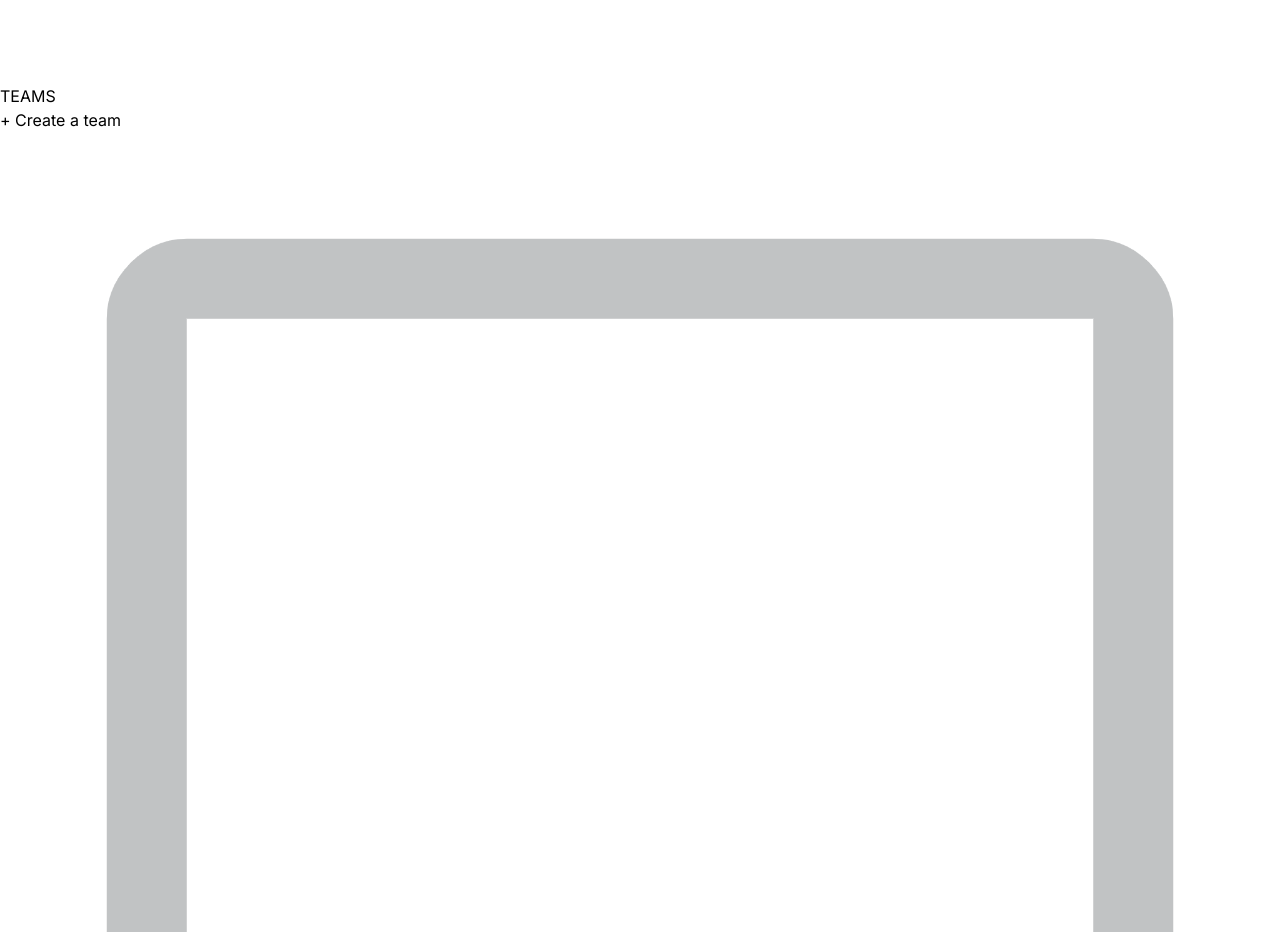
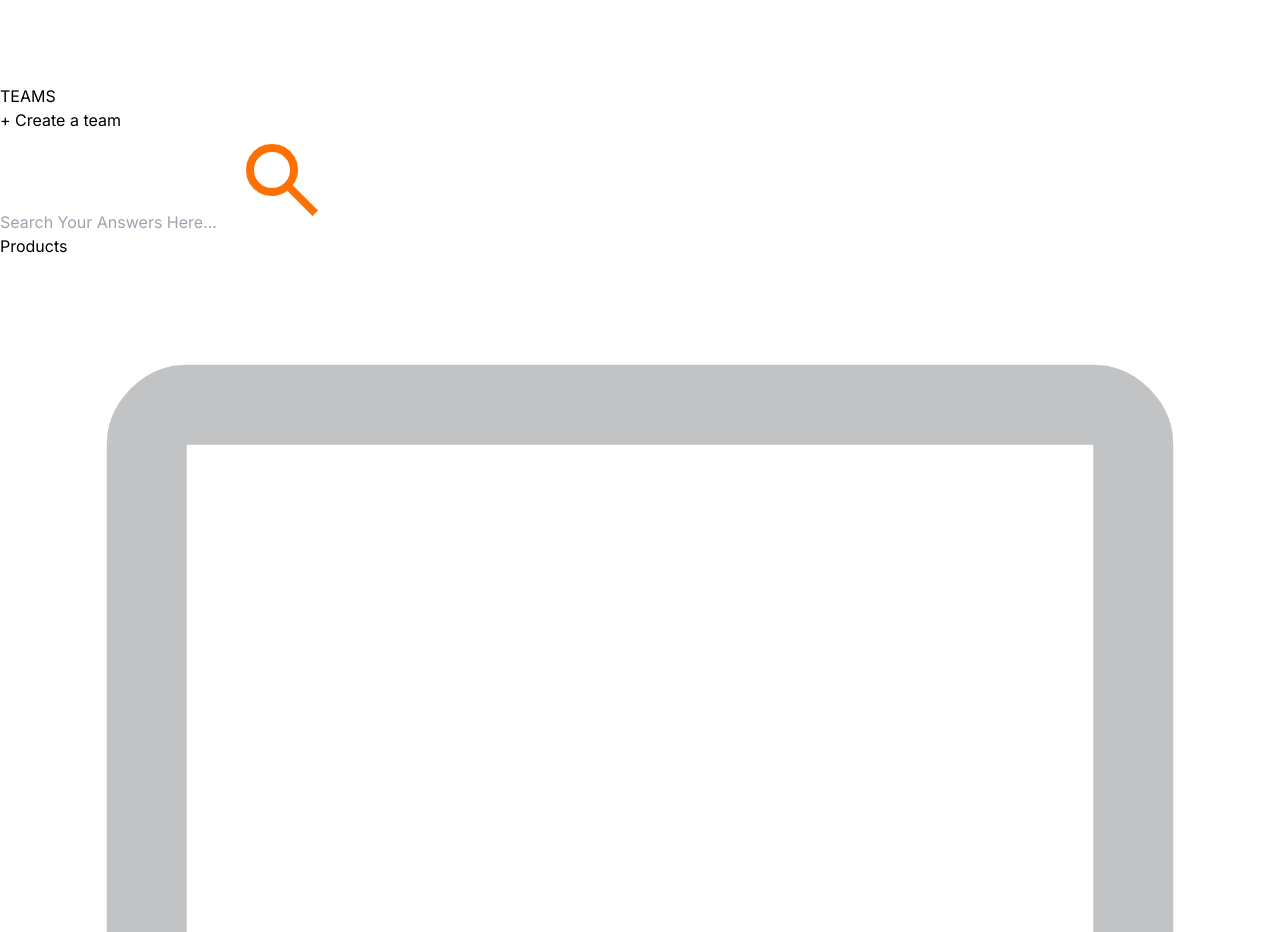
Before and after one commit to Aariyan-Kumar/Acron-Globus, a React (Vite) app in the folder stackoverflow-clone/: page / in a window 1280 px wide. Shown: the part 2840-3772 px from the top of the page. Built offline with nearby package versions, Linux system fonts and the light colour scheme.

Commit message:
Home.jsx path was added in the route

```diff
--- a/stackoverflow-clone/src/App.jsx
+++ b/stackoverflow-clone/src/App.jsx
@@ -8,7 +8,7 @@ function App() {
   return (
     <>
       <div className="bg-[#ffb901] py-16">
-      <div className="flex justify-between mx-24 bg-white min-h-[900px] rounded-3xl">
+      <div className="flex mx-24 bg-white min-h-[900px] rounded-3xl">
         <Sidebar />
         <main>
           <Outlet />
--- a/stackoverflow-clone/src/main.jsx
+++ b/stackoverflow-clone/src/main.jsx
@@ -3,11 +3,12 @@ import ReactDOM from 'react-dom/client';
 import './index.css'
 import App from './App.jsx'
 import { createBrowserRouter, RouterProvider, createRoutesFromElements, Route } from 'react-router-dom';
+import Home from './pages/Home.jsx';
 
 const router = createBrowserRouter(
   createRoutesFromElements(
     <Route path='/' element={<App />}>
-
+      <Route path='/' element={<Home />} />
     </Route>
   )
 )
```
